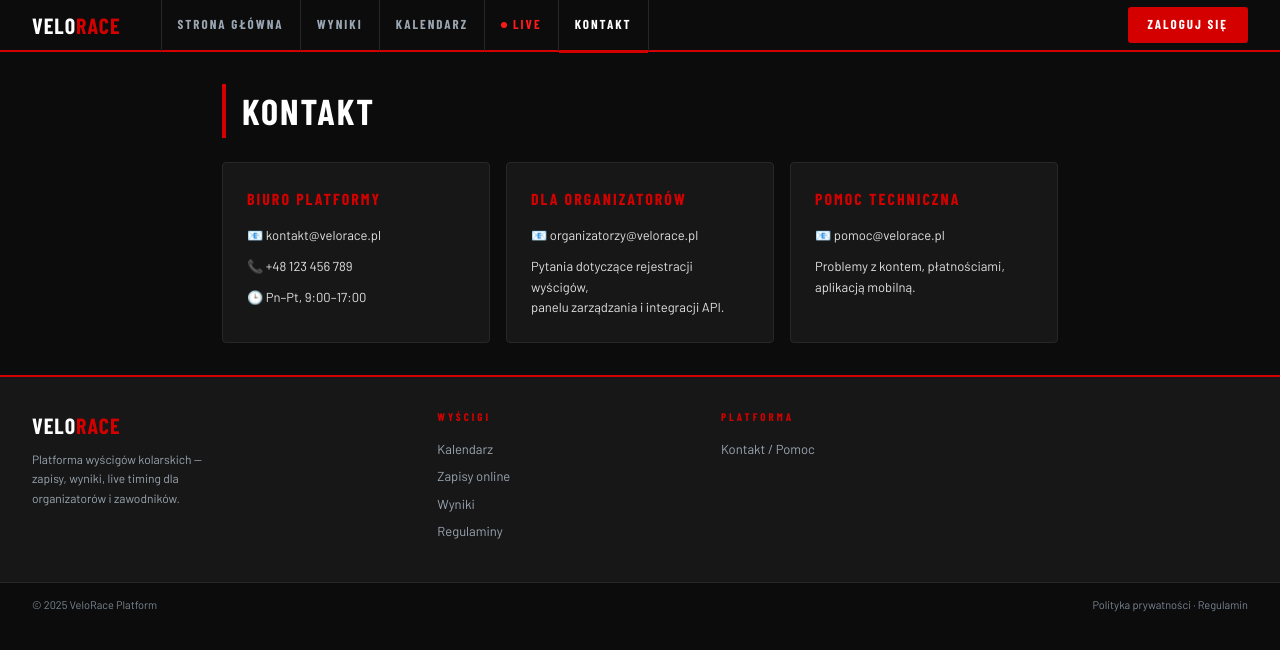
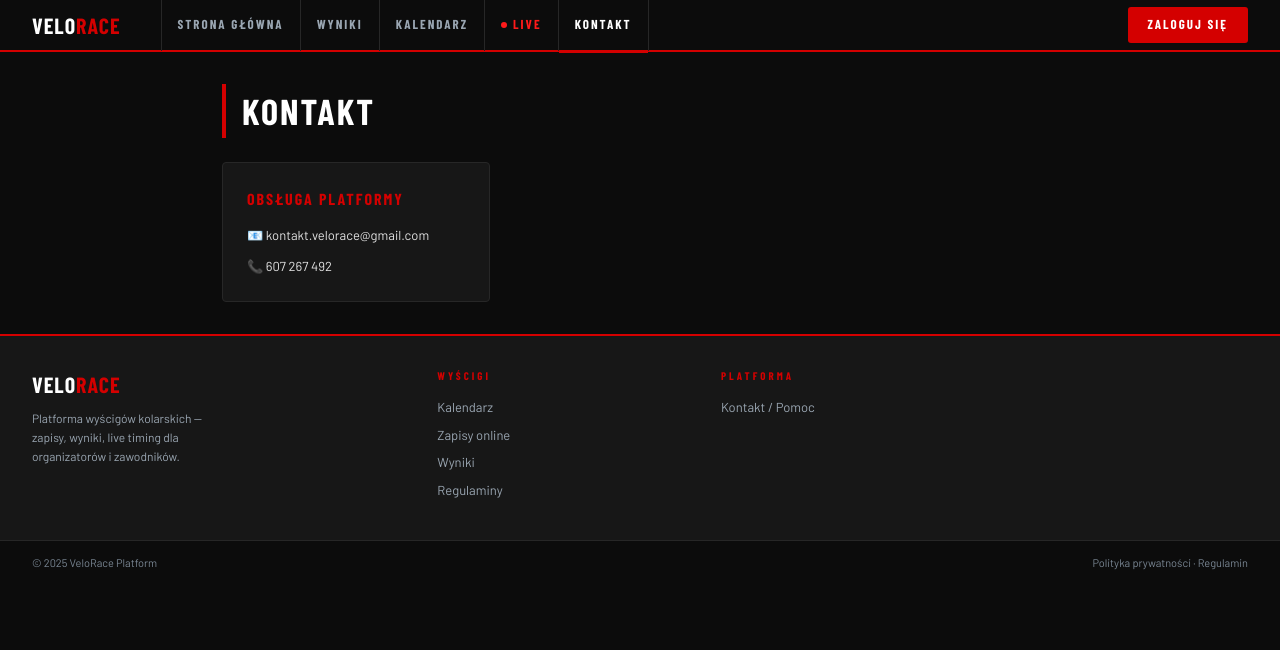
Before and after one commit to justynasznajder-dot/velorace, a Next.js app: page /kontakt in a window 1280 px wide. Shown: the top 650 px of the page. Built offline with nearby package versions, Linux system fonts and the light colour scheme; no server answers; a web font is replaced by a local one.

Commit message:
nowy kontakt

```diff
--- a/src/app/kontakt/page.tsx
+++ b/src/app/kontakt/page.tsx
@@ -11,22 +11,9 @@ export default function KontaktPage() {
 
         <div className={styles.grid}>
           <div className={styles.card}>
-            <h2 className={styles.cardTitle}>Biuro platformy</h2>
-            <p>📧 kontakt@velorace.pl</p>
-            <p>📞 +48 123 456 789</p>
-            <p>🕒 Pn–Pt, 9:00–17:00</p>
-          </div>
-
-          <div className={styles.card}>
-            <h2 className={styles.cardTitle}>Dla organizatorów</h2>
-            <p>📧 organizatorzy@velorace.pl</p>
-            <p>Pytania dotyczące rejestracji wyścigów,<br/>panelu zarządzania i integracji API.</p>
-          </div>
-
-          <div className={styles.card}>
-            <h2 className={styles.cardTitle}>Pomoc techniczna</h2>
-            <p>📧 pomoc@velorace.pl</p>
-            <p>Problemy z kontem, płatnościami,<br/>aplikacją mobilną.</p>
+            <h2 className={styles.cardTitle}>Obsługa platformy</h2>
+            <p>📧 kontakt.velorace@gmail.com</p>
+            <p>📞 607 267 492</p>
           </div>
         </div>
       </main>
```
